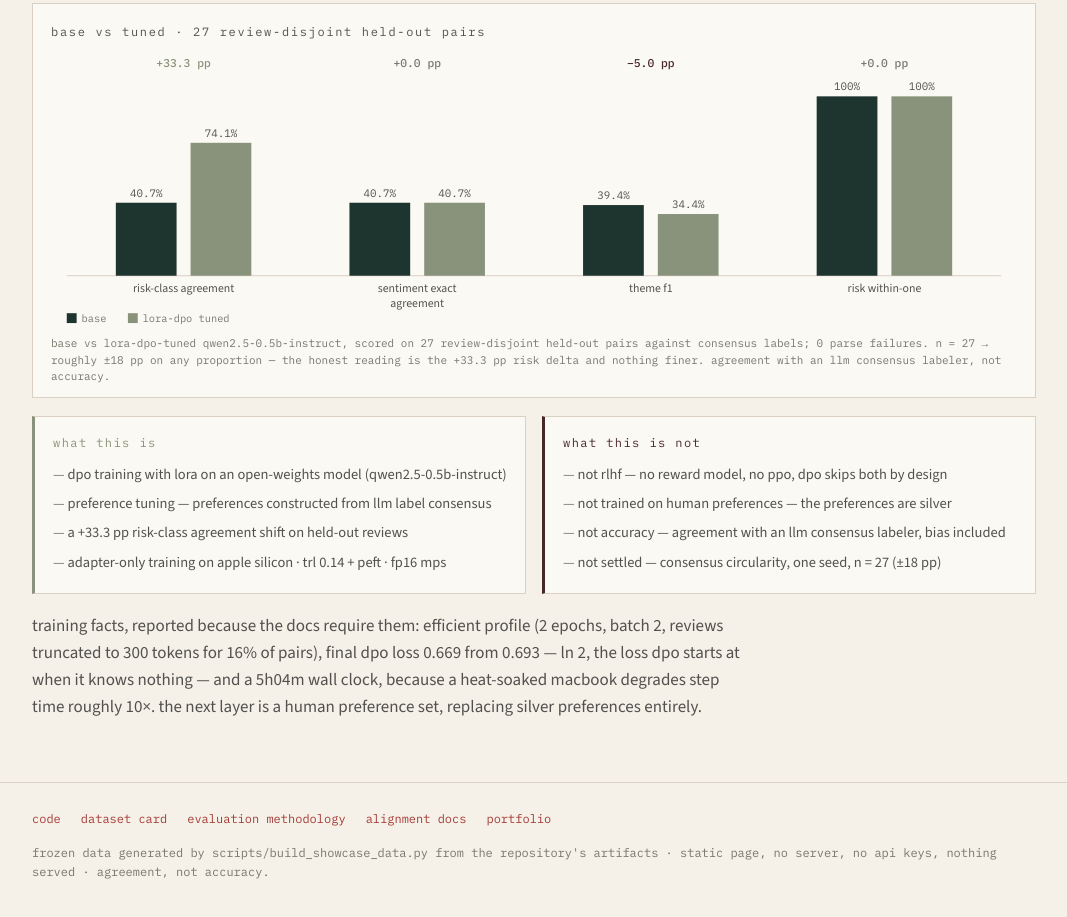
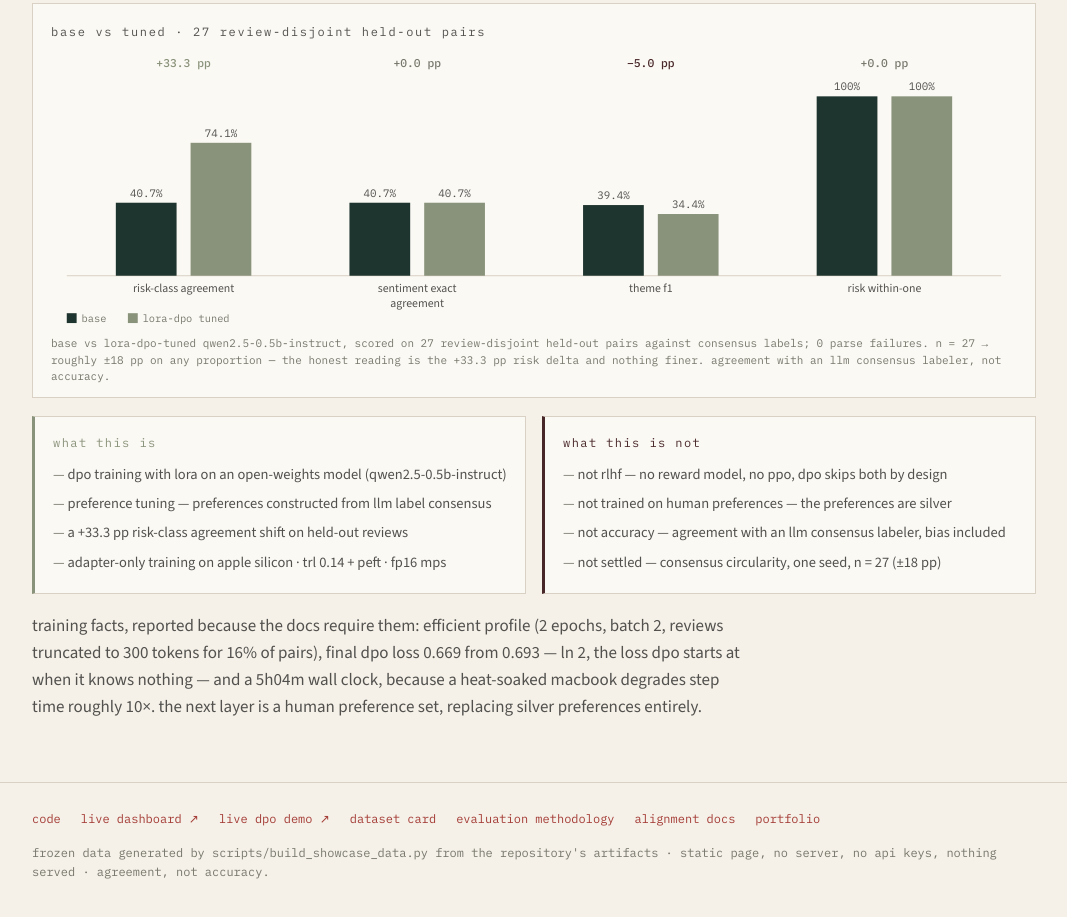
Before and after one commit to oleeveeuh/ReviewInsightAI, a plain HTML site: page site/index.html in a window 1280 px wide. Shown: the part 5324-6241 px from the top of the page, without its empty margins (106-1173 px from the left). Drawn offline with nearby package versions, Linux system fonts and the light colour scheme.

Commit message:
Link the live streamlit deployments; update the deployment claim
The dashboard and dpo demo now run publicly on streamlit cloud (fixtures
only; real corpus stays private). The README's "never been deployed"
line and the showcase footer are updated to say exactly that.

Co-Authored-By: Claude Code <noreply@anthropic.com>

```diff
--- a/site/index.html
+++ b/site/index.html
@@ -151,6 +151,8 @@
     <div class="wrap">
       <div class="row">
         <a href="https://github.com/oleeveeuh/ReviewInsightAI">code</a>
+        <a href="https://reviewinsightai-dashboard.streamlit.app/">live dashboard ↗</a>
+        <a href="https://reviewinsightai-demo.streamlit.app/">live dpo demo ↗</a>
         <a href="https://github.com/oleeveeuh/ReviewInsightAI/blob/main/DATASET_CARD.md">dataset card</a>
         <a href="https://github.com/oleeveeuh/ReviewInsightAI/blob/main/docs/EVALUATION.md">evaluation methodology</a>
         <a href="https://github.com/oleeveeuh/ReviewInsightAI/blob/main/docs/ALIGNMENT.md">alignment docs</a>
```
Also changed, not shown: 1 other file.
